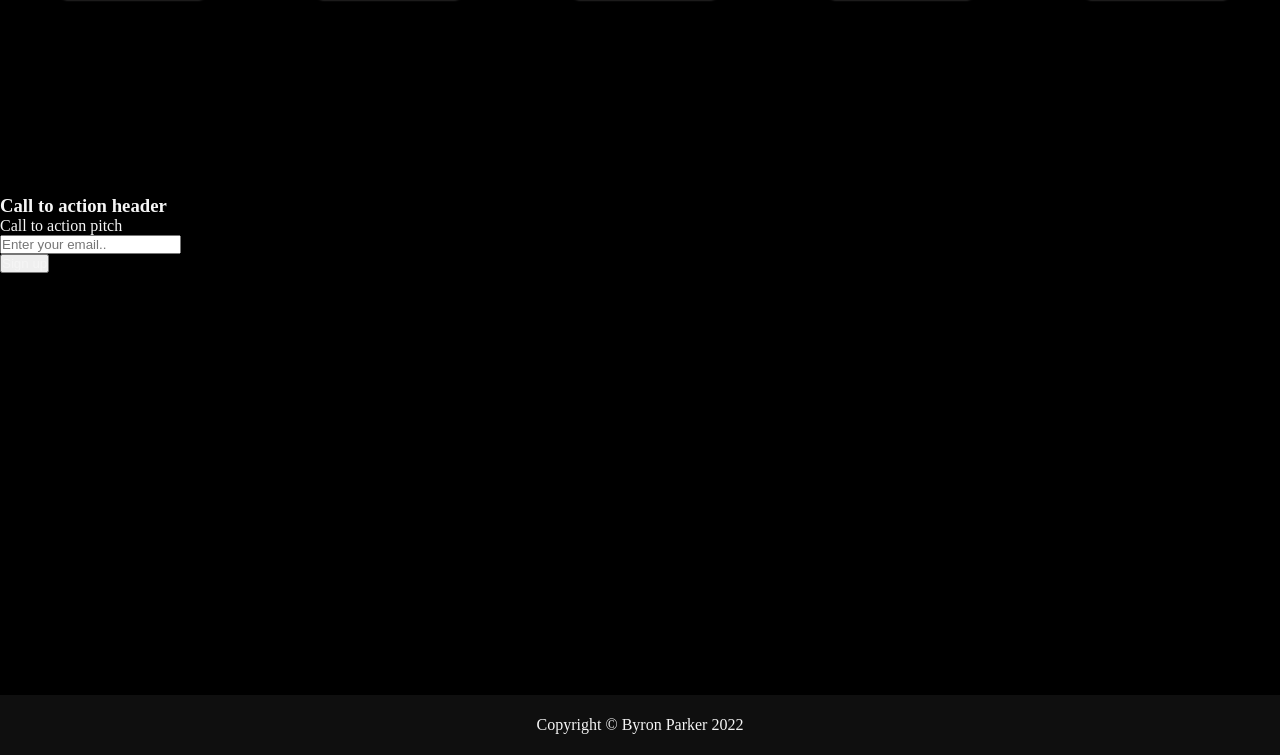
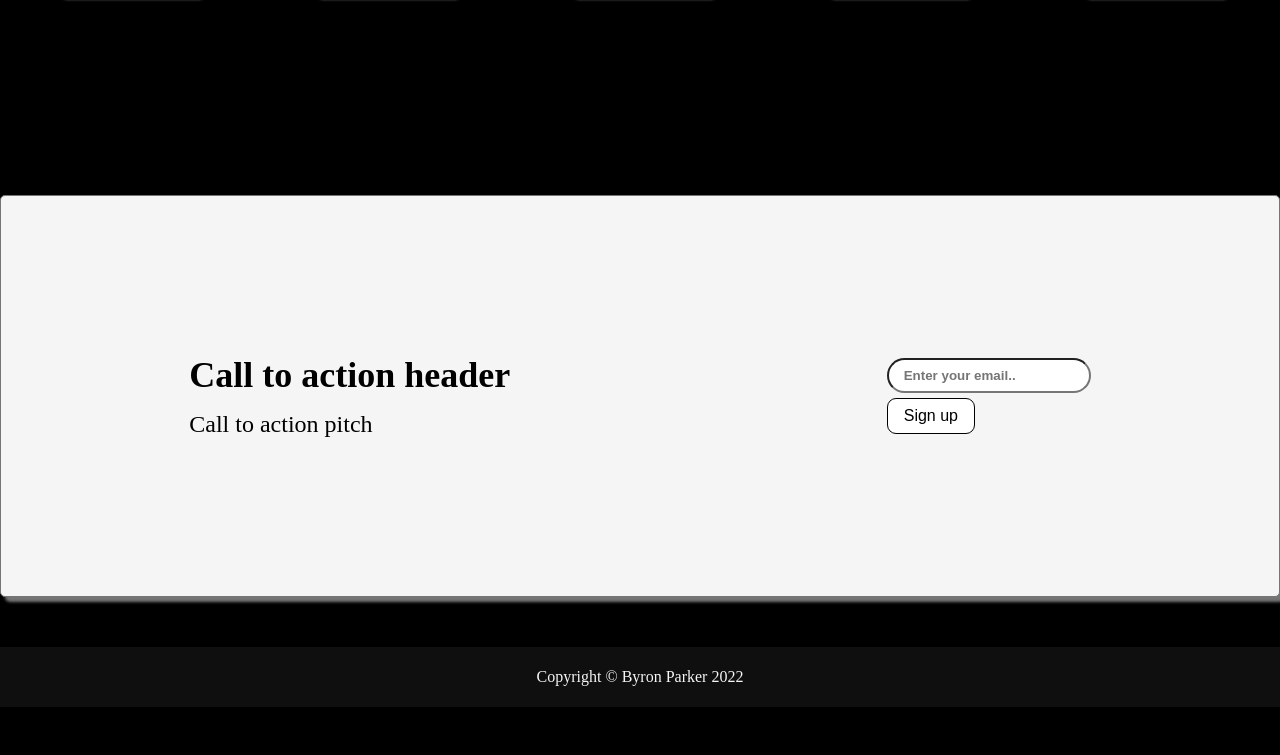
Before and after one commit to Bzparkes/landing-page01, a plain HTML site: page index.html in a window 1280 px wide. Shown: the part 885-1640 px from the top of the page. After the commit the page ends 1592 px from the top, so only its background shows below. Drawn offline with Linux system fonts and the light colour scheme.

Commit message:
Added in styling for C2A section, the form and the buttons. Figured out how to target placeholder text

```diff
--- a/index.html
+++ b/index.html
@@ -51,9 +51,10 @@
                 </div>
             </div>
         </section>
-        <section class="container">
+        <!--<section class="c2a">-->
+        <div class="container">
             <div class="call-to-action">
-                <div call-text>
+                <div class="call-text">
                     <h3>Call to action header</h3>
                     <p>Call to action pitch</p>
                 </div>
@@ -64,6 +65,7 @@
                         <button type="text">Sign up</button>
                 </div>
             </div>
+        <!--</div>-->
         </section>
         <footer>Copyright &copy Byron Parker 2022</footer>
 
--- a/style.css
+++ b/style.css
@@ -24,8 +24,6 @@ nav {
     justify-content: space-between;
     align-items: center;
     min-height: 80px;
-    /*background-color: rgb(15, 15, 15);*/
-
 }
 
 nav ul {
@@ -36,12 +34,8 @@ nav ul {
 }
 
 .container {
-    /*display: flex;
-    align-items: center;
-    justify-content: space-between;*/
     min-height: 500px;
 }
-
 
 header {
     display: flex;
@@ -52,15 +46,26 @@ header {
     border-radius: 5px;
 }
 
-
 header .hero-text {
     margin-left: 100px;
+}
+
+header .hero-text p {
+    color: whitesmoke;
 }
 
 header img {
     margin-right: 100px;
     max-width: 400px;
     height: auto;
+    border-radius: 4px;
+}
+
+header button {
+    background-color: rgb(15, 15, 15);
+    padding: 10px;
+    border: 1px;
+    border-style: solid;
 }
 
 .container h2 {
@@ -75,8 +80,8 @@ header img {
     }
 
 .container .profiles .profile-box {
+    min-height: 150px;
     box-shadow: 5px 5px 3px #c9c7c7;
-        min-height: 150px;
     background-color: rgb(15, 15, 15);
     border: 1px;
     border-style: solid;
@@ -84,11 +89,63 @@ header img {
     border-color: rgb(117, 117, 117);
 }
 
+.container .call-to-action {
+    display: flex;
+    justify-content: space-around;
+    align-items: center;
+    min-height: 400px;
+    background-color: whitesmoke;
+    margin-bottom: 50px;
+    box-shadow: 5px 5px 3px rgb(117, 117, 117);
+    border: 1px;
+    border-style: solid;
+    border-radius: 5px;
+    border-color: rgb(117, 117, 117);
+}
+
+.container .call-to-action .call-text h3, p {
+    color: black;
+
+}
+.container .call-to-action .call-text h3 {
+    font-size: 36px;
+    margin-bottom: 15px;
+}
+
+.container .call-to-action .call-text p {
+    font-size: 24px;
+}
+
+.container .call-to-action form input {
+    border-radius: 18px;
+    width: 200px;
+    color: black;
+    padding: 8px 0px;
+}
+
+input::placeholder {
+    padding-left: 15px;
+    font-weight: bold;
+}
+
+.container .call-to-action button {
+    padding: 8px 16px;
+    font-size: 16px;
+    color: black;
+    margin-top: 5px;
+    background-color: white;
+    border: 1px;
+    border-style: solid;
+    border-radius: 9px;
+
+}
 
 footer {
+    bottom: 0;
     display: flex;
     justify-content: center;
     align-items: center;
     min-height: 60px;
     background-color: rgb(15, 15, 15);
+    margin-bottom: 0px;
 }
```
Lines whose indentation alone changed are shown as unchanged.
